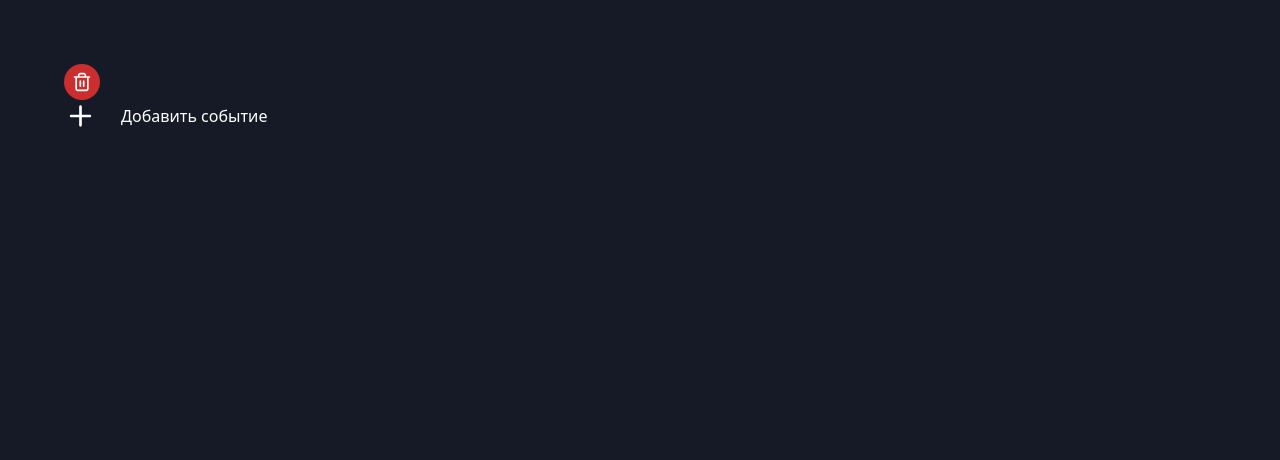
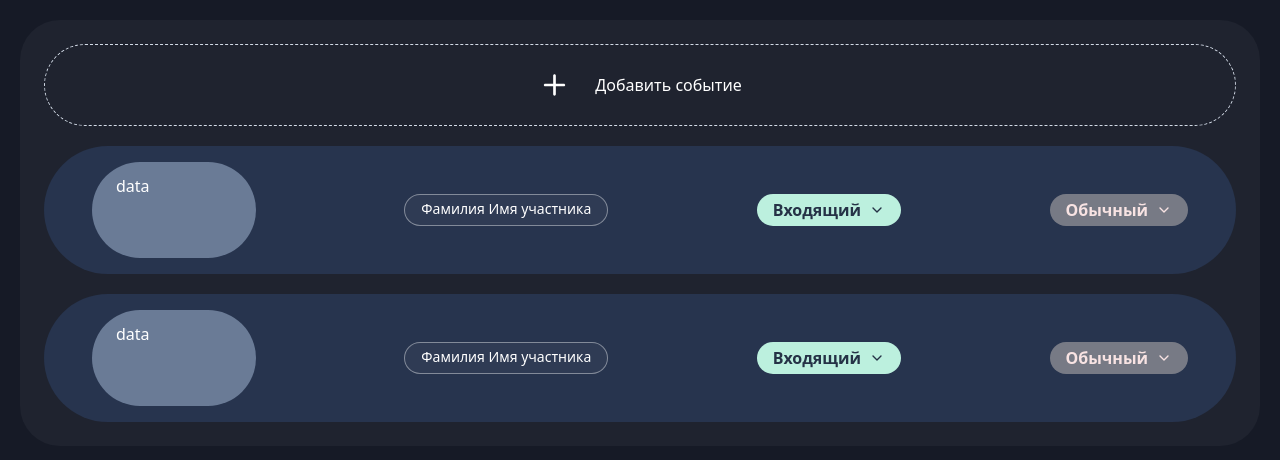
Before and after one commit to Deanisya/CRM-system-element-, a React (Vite) app: page / in a window 1280 px wide. Shown: the top 460 px of the page. Built offline with nearby package versions, Linux system fonts and the light colour scheme.

Commit message:
dev: callItem

```diff
--- a/src/App.tsx
+++ b/src/App.tsx
@@ -1,9 +1,21 @@
 import CallItem from './components/CallItem';
+import ButtonEvent from './components/ui/ButtonEvent';
 
 function App() {
 	return (
 		<>
-			<div>
+			<div className='flex flex-col gap-5 bg-[#1F232F] py-6 px-6 rounded-[40px]'>
+				<ButtonEvent text={'Добавить событие'} style={'addBtn'}>
+					<svg width='33' height='32' viewBox='0 0 33 32' fill='none' xmlns='http://www.w3.org/2000/svg'>
+						<path
+							fillRule='evenodd'
+							clipRule='evenodd'
+							d='M16.5 5.33333C17.2364 5.33333 17.8334 5.93028 17.8334 6.66666V14.6667H25.8334C26.5698 14.6667 27.1667 15.2636 27.1667 16C27.1667 16.7364 26.5698 17.3333 25.8334 17.3333H17.8334V25.3333C17.8334 26.0697 17.2364 26.6667 16.5 26.6667C15.7637 26.6667 15.1667 26.0697 15.1667 25.3333V17.3333H7.16671C6.43033 17.3333 5.83337 16.7364 5.83337 16C5.83337 15.2636 6.43033 14.6667 7.16671 14.6667H15.1667V6.66666C15.1667 5.93028 15.7637 5.33333 16.5 5.33333Z'
+							fill='white'
+						/>
+					</svg>
+				</ButtonEvent>
+				<CallItem />
 				<CallItem />
 			</div>
 		</>
--- a/src/components/CallItem.tsx
+++ b/src/components/CallItem.tsx
@@ -1,12 +1,14 @@
 // import AddEvent from './ui/AddEvent';
-// import InputEvent from './InputName';
-// import { Calls } from '../types/types';
+import InputEvent from './InputName';
+import { Calls } from '../types/types';
 // import { useAppDispatch } from '../hooks/redux';
 // import { addEventsInData } from '../store/callsSlice';
 
-import ButtonEvent from './ui/ButtonEvent';
+import FlexContainer from './ui/FlexContainerProps';
 
-// import DropDown from './features/Dropdown/DropDown';
+// import ButtonEvent from './ui/ButtonEvent';
+
+import DropDown from './features/Dropdown/DropDown';
 
 function CallItem() {
 	// const dispatch = useAppDispatch();
@@ -23,12 +25,14 @@ function CallItem() {
 	// };
 
 	return (
-		<div>
-			{/* <AddEvent onClick={handleAddToList} /> */}
-			{/* <InputEvent /> */}
-			{/* <DropDown<Calls['type']> options={['входящий', 'исходящий']} initial='входящий' text='Выберите тип звонка' /> */}
-			{/* <DropDown<Calls['priority']> options={['обычный', 'срочный']} initial='обычный' text='Выберите важность' /> */}
-			<ButtonEvent style='deleteBtn'>
+		<div className='bg-dark-blue-bg rounded-full pb-4 pt-4 px-12'>
+			<FlexContainer>
+				<div className='bg-[#6A7B96] rounded-full py-3 px-6 w-[164px] h-[96px]'>data</div>
+				<InputEvent />
+				<DropDown<Calls['type']> options={['входящий', 'исходящий']} initial='входящий' text='Выберите тип звонка' />{' '}
+				<DropDown<Calls['priority']> options={['обычный', 'срочный']} initial='обычный' text='Выберите важность' />
+				{/* <AddEvent onClick={handleAddToList} /> */}
+				{/* <ButtonEvent style='deleteBtn'>
 				<svg width='20' height='20' viewBox='0 0 20 20' fill='none' xmlns='http://www.w3.org/2000/svg'>
 					<path
 						fill-rule='evenodd'
@@ -37,17 +41,8 @@ function CallItem() {
 						fill='white'
 					/>
 				</svg>
-			</ButtonEvent>
-			<ButtonEvent text={'Добавить событие'} style={'addBtn'}>
-				<svg width='33' height='32' viewBox='0 0 33 32' fill='none' xmlns='http://www.w3.org/2000/svg'>
-					<path
-						fill-rule='evenodd'
-						clip-rule='evenodd'
-						d='M16.5 5.33333C17.2364 5.33333 17.8334 5.93028 17.8334 6.66666V14.6667H25.8334C26.5698 14.6667 27.1667 15.2636 27.1667 16C27.1667 16.7364 26.5698 17.3333 25.8334 17.3333H17.8334V25.3333C17.8334 26.0697 17.2364 26.6667 16.5 26.6667C15.7637 26.6667 15.1667 26.0697 15.1667 25.3333V17.3333H7.16671C6.43033 17.3333 5.83337 16.7364 5.83337 16C5.83337 15.2636 6.43033 14.6667 7.16671 14.6667H15.1667V6.66666C15.1667 5.93028 15.7637 5.33333 16.5 5.33333Z'
-						fill='white'
-					/>
-				</svg>
-			</ButtonEvent>
+			</ButtonEvent> */}
+			</FlexContainer>
 		</div>
 	);
 }
--- a/src/components/features/Dropdown/DropDown.tsx
+++ b/src/components/features/Dropdown/DropDown.tsx
@@ -11,7 +11,7 @@ function DropDown<T extends string>({ options, initial, text }: DropDownProps<T>
 	const { ref, isOpen, select, toggle, handleSelect, getColor } = useDropdown<T>(initial);
 
 	return (
-		<div className='relative w-fit mb-1.5' ref={ref}>
+		<div className='relative w-fit ' ref={ref}>
 			<DropDownButton select={select} onClick={toggle} color={getColor(select)}>
 				<svg width='16' height='16' viewBox='0 0 16 16' fill='none' xmlns='http://www.w3.org/2000/svg'>
 					<path
--- a/src/components/ui/ButtonEvent.tsx
+++ b/src/components/ui/ButtonEvent.tsx
@@ -9,7 +9,7 @@ type ButtonEventProps = {
 
 function ButtonEvent({ text, onClick, children, style }: ButtonEventProps) {
 	const className = {
-		addBtn: 'flex gap-6 justify-center items-center',
+		addBtn: 'flex gap-6 justify-center items-center border w-[100%] border-dashed border-white-border rounded-full pt-6 pb-6 ',
 		deleteBtn: 'bg-red py-2 px-2 rounded-full',
 	};
 
--- /dev/null
+++ b/src/components/ui/FlexContainerProps.tsx
@@ -0,0 +1,10 @@
+import { ReactNode } from 'react';
+
+type FlexContainerProps = {
+	children: ReactNode;
+};
+function FlexContainer({ children }: FlexContainerProps) {
+	return <div className='flex justify-between items-center'>{children}</div>;
+}
+
+export default FlexContainer;
--- a/src/components/ui/dropdown/DropDownButton.tsx
+++ b/src/components/ui/dropdown/DropDownButton.tsx
@@ -16,12 +16,10 @@ function DropDownButton<T extends string>({ select, onClick, children, color }:
 	};
 
 	return (
-		<div>
-			<button className={` flex gap-2 justify-center items-center border-0 rounded-full px-4 py-1 text-blue-dark-text hover:opacity-80 ${colorMap[color || 'blue']} `} onClick={onClick}>
-				<span className='capitalize font-semibold'>{select}</span>
-				{children}
-			</button>
-		</div>
+		<button className={` flex gap-2 justify-center items-center border-0 rounded-full px-4 py-1 text-blue-dark-text hover:opacity-80 ${colorMap[color || 'blue']}  `} onClick={onClick}>
+			<span className='capitalize font-semibold'>{select}</span>
+			{children}
+		</button>
 	);
 }
 
--- a/src/components/ui/dropdown/DropDownOptionsList.tsx
+++ b/src/components/ui/dropdown/DropDownOptionsList.tsx
@@ -9,7 +9,7 @@ type DropDownOptionsListProps<T extends string> = {
 
 function DropDownOptionsList<T extends string>({ text, options, onSelect, getColor }: DropDownOptionsListProps<T>) {
 	return (
-		<div className='absolute bg-blue-dark w-fit  py-2 rounded-[12px]'>
+		<div className='absolute bg-blue-dark w-fit py-2 rounded-[12px] top-11'>
 			<p className='whitespace-nowrap text-white-80 px-5'>{text}</p>
 			<ul className='flex flex-col'>
 				{options.map(option => (
--- a/src/index.css
+++ b/src/index.css
@@ -3,7 +3,7 @@
 body {
 	background-color: #161a26;
 	color: #fff;
-	margin: 5vw;
+	margin: 20px;
 }
 
 @theme {
@@ -25,4 +25,6 @@ body {
 	--color-gray-bg: #777a85;
 	--color-red-bg: #7b303a;
 	--color-white-tx: #f8e3e3;
+	--color-white-border: #d2dae6;
+	--color-dark-blue-bg: #27344e;
 }
```
